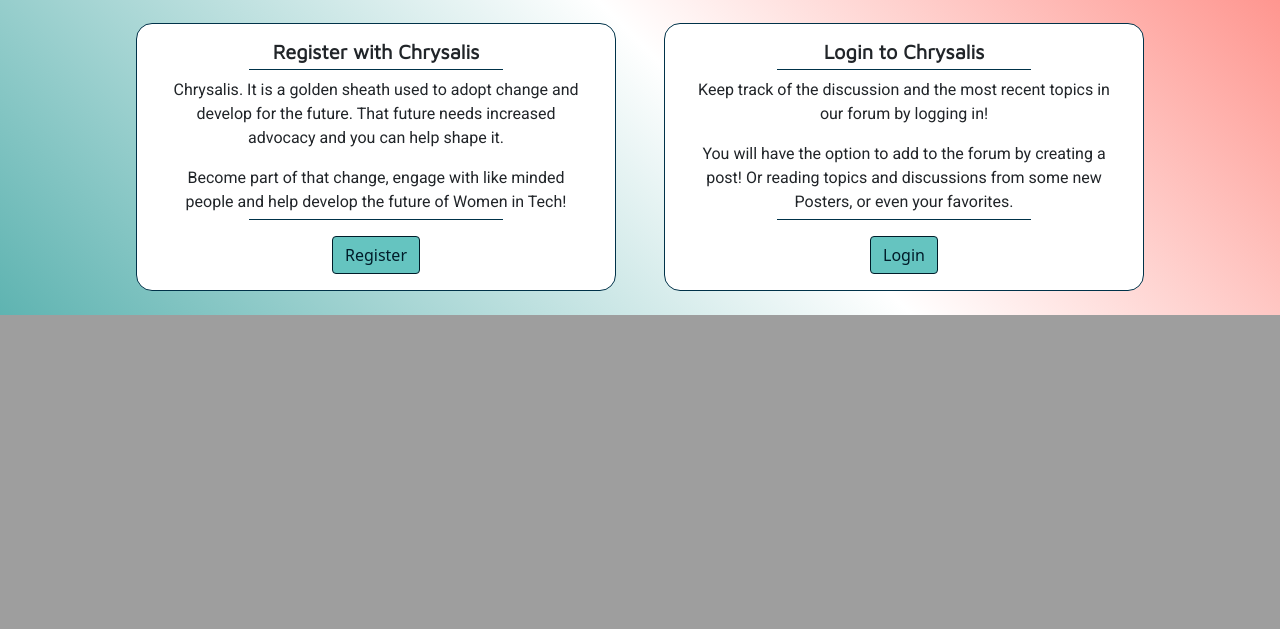
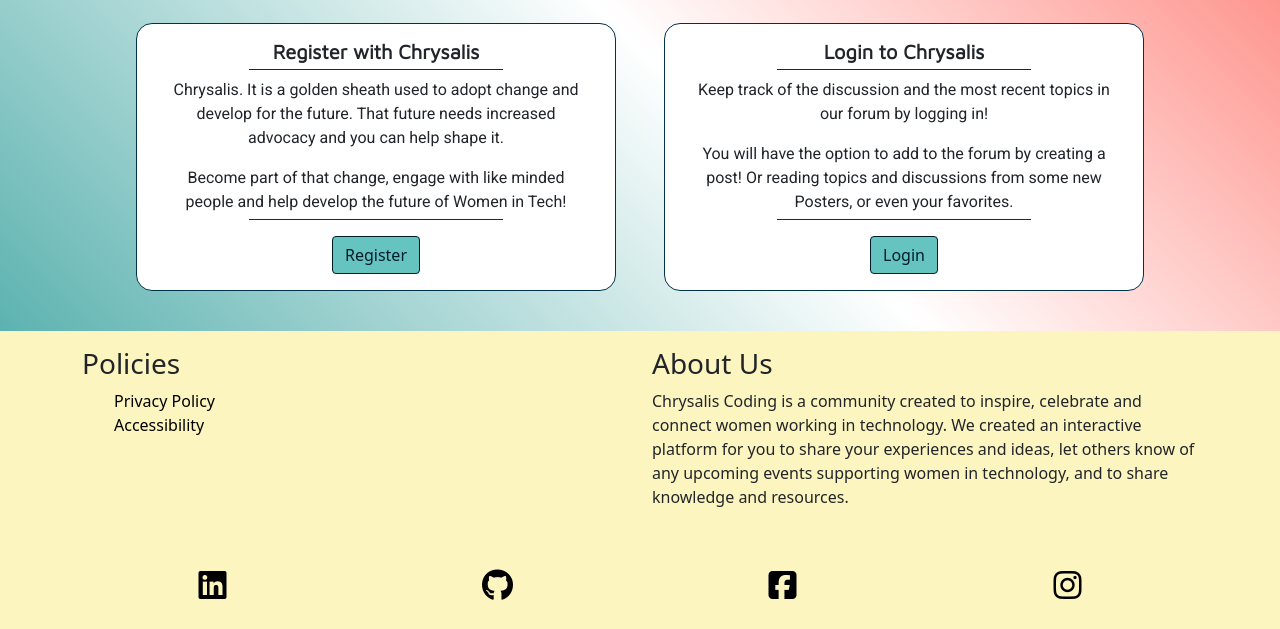
Before and after one commit to phoebeireland/Chrysalis-Coding, a Flask app: page / in a window 1280 px wide. Shown: the part 1157-1786 px from the top of the page. Before the commit the page ends 1472 px from the top, so only its background shows below. Run offline with Flask 2, Linux system fonts and the light colour scheme; some libraries are stand-ins or nearby versions.

Commit message:
created footer section with styles

```diff
--- a/static/css/style.css
+++ b/static/css/style.css
@@ -324,6 +324,37 @@ h2.card-subtitle {
     width: 100px;
 }
 
+/*Footer*/
+.footer{
+    margin-top: 1rem;
+    padding-top: 1rem;
+    background-color: #fdf5bf;
+}
+
+.footer__icons-row {
+    margin-top: 1rem;
+}
+.footer__ul {
+    list-style-type: none;
+}
+
+.footer__list-item-link {
+    color: black;
+}
+
+.footer__list-item-link:hover {
+    color: rgb(71, 69, 69);
+    text-decoration: none;
+}
+
+.footer__icons {
+    text-align: center;
+    font-size: xx-large;
+    border: 0;
+    border-radius: 0;
+    margin: 20px 0px;
+}
+
 /** Breakpoints */
 /** 400px or smaller */
 @media (max-width: 25rem) {
--- a/templates/base.html
+++ b/templates/base.html
@@ -73,7 +73,55 @@
         {% block content %}{% endblock %}
 
         <!-- Footer -->
-
+        <footer class="footer">
+            <div class="container">
+                <div class="row align-items-start">
+                    <div class="col-12 col-md-6">
+                        <h3>Policies</h3>
+                        <ul class="footer__ul">
+                            <li class="footer__list-item"><a class="footer__list-item-link" target="_blank" href="#">Privacy Policy</a></li>
+                            <li class="footer__list-item"><a class="footer__list-item-link" target="_blank" href="#">Accessibility</a></li>
+                        </ul>
+                    </div>
+                    <div class="col-12 col-md-6">
+                    <h3>About Us</h3>
+                    <p>Chrysalis Coding is a community created to inspire, celebrate and connect women working
+                    in technology. We created an interactive platform for you to share your experiences and ideas,
+                    let others know of any upcoming events supporting women in technology, and to share knowledge and resources. </p>
+                    </div>
+                </div>
+                <div class="row align-items-center footer__icons-row">
+                    <div class="col 12">
+                        <div class="row">
+                            <div class="col-3 footer__icons">
+                                <a class="footer__list-item-link" href="https://www.linkedin.com" target="_blank" rel="noopener">
+                                    <i class="fa fa-linkedin-square" aria-hidden="true"></i>
+                                    <span class="sr-only">LinkedIn</span>
+                                </a>
+                            </div>
+                            <div class="col-3 footer__icons">
+                                <a class="footer__list-item-link" href="" target="_blank" rel="noopener">
+                                    <i class="fab fa-github" aria-hidden="true"></i>
+                                    <span class="sr-only">GitHub</span>
+                                </a>
+                            </div>
+                            <div class="col-3 footer__icons">
+                                <a class="footer__list-item-link" href="https://www.facebook.com" target="_blank">
+                                    <i class="fa fa-facebook-square" aria-hidden="true"></i>
+                                    <span class="sr-only">Facebook</span>
+                                </a>
+                            </div>
+                            <div class="col-3 footer__icons">
+                                <a class="footer__list-item-link" href="https://www.instagram.com" target="_blank">
+                                    <i class="fa fa-instagram" aria-hidden="true"></i>
+                                    <span class="sr-only">Instagram</span>
+                                </a>
+                            </div>
+                        </div>
+                    </div>
+                </div>
+            </div>
+        </footer>
         <!-- Link to Framework dependency Javascript -->
         <script src="https://cdn.jsdelivr.net/npm/@popperjs/core@2.9.2/dist/umd/popper.min.js"
             integrity="sha384-IQsoLXl5PILFhosVNubq5LC7Qb9DXgDA9i+tQ8Zj3iwWAwPtgFTxbJ8NT4GN1R8p"
@@ -81,5 +129,6 @@
         <script src="https://cdn.jsdelivr.net/npm/bootstrap@5.0.0/dist/js/bootstrap.min.js"
             integrity="sha384-lpyLfhYuitXl2zRZ5Bn2fqnhNAKOAaM/0Kr9laMspuaMiZfGmfwRNFh8HlMy49eQ"
             crossorigin="anonymous"></script>
+        <script src="https://kit.fontawesome.com/ca76c17e3d.js" crossorigin="anonymous"></script>
     </body>
 </html>
```
